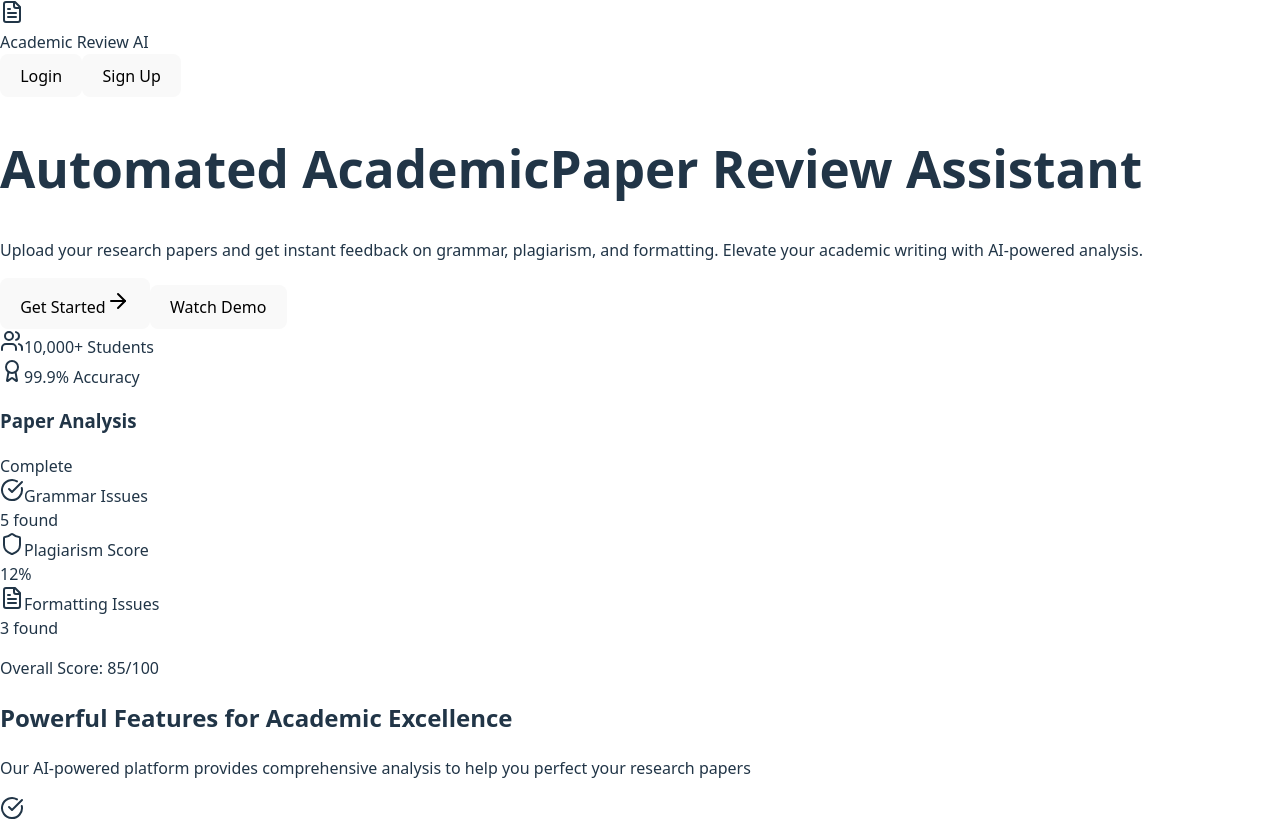
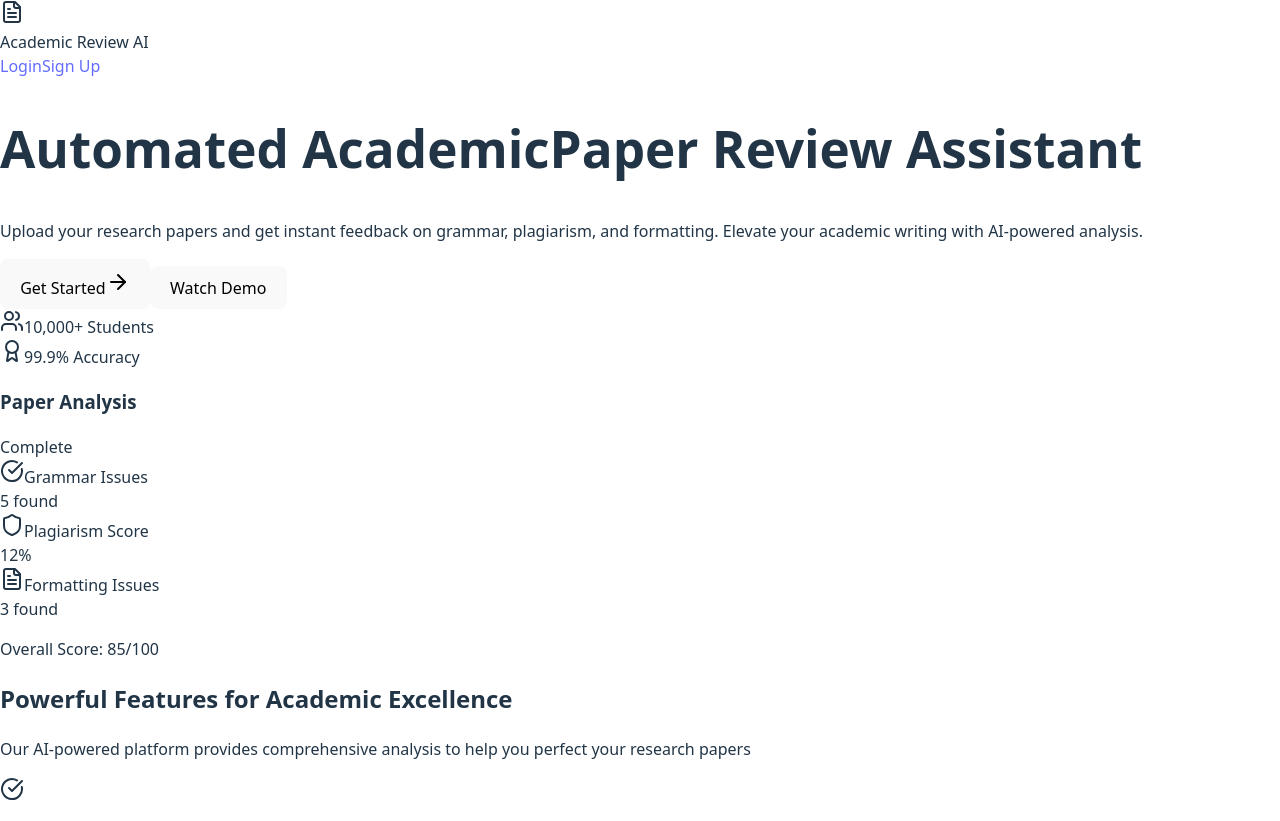
Before and after one commit to DhruvTemura/ScholarCheck, a React (Vite) app in the folder Frontend/: page / in a window 1280 px wide. Shown: the top 821 px of the page. Built offline with nearby package versions, Linux system fonts and the light colour scheme.

Commit message:
landing.jsx routing

```diff
--- a/Frontend/src/pages/Landing.jsx
+++ b/Frontend/src/pages/Landing.jsx
@@ -1,4 +1,5 @@
 import React from 'react';
+import { Link } from 'react-router-dom';
 import { FileText, CheckCircle, Shield, Zap, ArrowRight, BookOpen, Users, Award } from 'lucide-react';
 
 const Landing = () => {
@@ -15,12 +16,12 @@ const Landing = () => {
               <span className="text-xl font-bold text-slate-900">Academic Review AI</span>
             </div>
             <div className="flex items-center space-x-4">
-              <button className="text-slate-600 hover:text-slate-900 px-4 py-2 rounded-md hover:bg-slate-100 transition-colors">
+              <Link to="/login" className="text-slate-600 hover:text-slate-900 px-4 py-2 rounded-md hover:bg-slate-100 transition-colors">
                 Login
-              </button>
-              <button className="bg-blue-600 text-white px-4 py-2 rounded-md hover:bg-blue-700 transition-colors">
+              </Link>
+              <Link to="/signup" className="bg-blue-600 text-white px-4 py-2 rounded-md hover:bg-blue-700 transition-colors">
                 Sign Up
-              </button>
+              </Link>
             </div>
           </div>
         </div>
```
